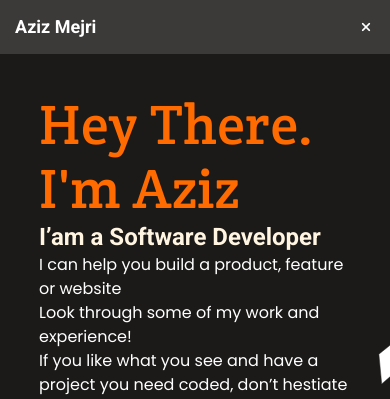
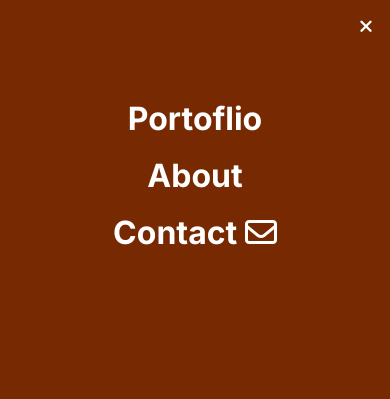
Before and after one commit to KDlamini/cr-training-mobile-menu, a plain HTML site: page index.html in a window 390 px wide. Both pictures are taken after a click on the button 366 px from the left and 27 px from the top of the page. Shown: the top 399 px of the page. Drawn offline with Linux system fonts and the light colour scheme.

Commit message:
Add styling for active mobile menu

```diff
--- a/css/main.css
+++ b/css/main.css
@@ -27,8 +27,31 @@ header {
   color: white;
 }
 
-#desktop-nav, #desktop-nav ul {
+#desktop-nav {
   display: none;
+}
+
+#desktop-nav.nav-open {
+  display: block;
+  position: absolute;
+  top: 0;
+  left: 0;
+  width: 100vw;
+  height: 100vh;
+  background: #772902;
+  z-index: 1;
+}
+
+#desktop-nav ul.nav-open {
+  display: flex;
+  flex-direction: column;
+  padding: 92px 24px 0 24px;
+}
+
+#desktop-nav ul.nav-open .nav-link {
+  font-weight: 700;
+  font-size: 32px;
+  color: white;
 }
 
 #logo {
@@ -43,12 +66,18 @@ header {
   background: transparent;
   border: none;
   outline: none;
+  z-index: 100;
 }
 
 .menu-bars i {
   width: 18px;
   height: 12px;
   color: white;
+}
+
+.menu-bars .fa-times {
+  font-size: 18px;
+  color: #fff;
 }
 
 main {
```
